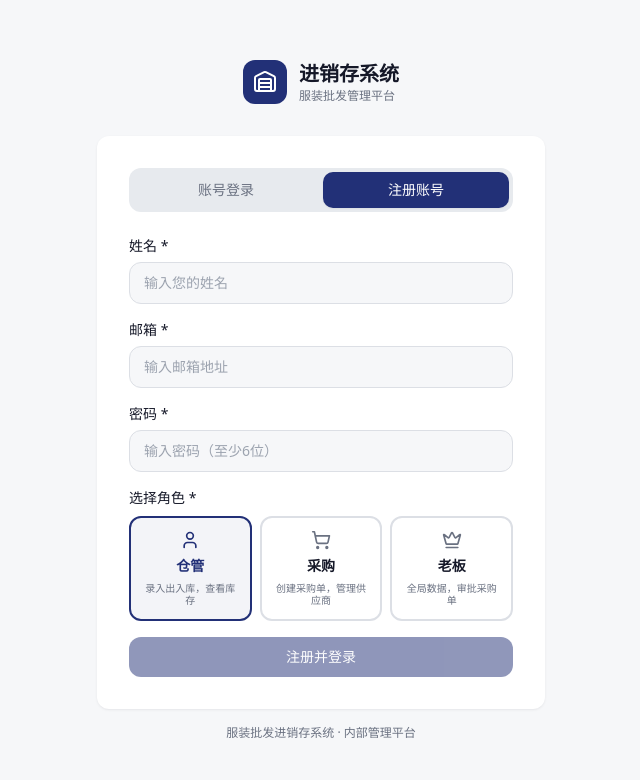
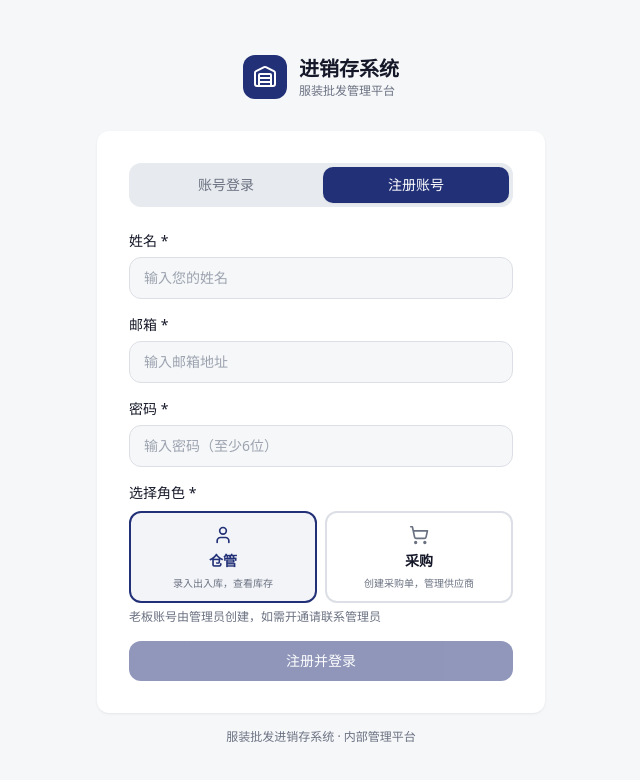
Before and after one commit to LessXi/enter-ProjectAlign, a React (Vite) app: page /login in a window 1280 px wide. Both pictures are taken after a click on the button "注册账号". Shown: the top 780 px of the page, without its empty margins (319-959 px from the left). Built offline with nearby package versions, Linux system fonts and the light colour scheme.

Commit message:
feat(login): restrict boss role self-registration

```diff
--- a/src/pages/Login.tsx
+++ b/src/pages/Login.tsx
@@ -2,14 +2,13 @@ import { useState } from 'react';
 import { useNavigate } from 'react-router-dom';
 import { useAuth } from '@/hooks/useAuth';
 import type { Role } from '@/types/inventory';
-import { Warehouse, Loader2, User, ShoppingCart, Crown } from 'lucide-react';
+import { Warehouse, Loader2, User, ShoppingCart } from 'lucide-react';
 
 type Tab = 'login' | 'register';
 
 const roleOptions: { value: Role; label: string; desc: string; icon: typeof User }[] = [
   { value: 'warehouse', label: '仓管', desc: '录入出入库，查看库存', icon: User },
   { value: 'purchasing', label: '采购', desc: '创建采购单，管理供应商', icon: ShoppingCart },
-  { value: 'boss', label: '老板', desc: '全局数据，审批采购单', icon: Crown },
 ];
 
 export default function Login() {
@@ -124,7 +123,7 @@ export default function Login() {
             {tab === 'register' && (
               <div>
                 <label className="block text-sm font-medium mb-2">选择角色 *</label>
-                <div className="grid grid-cols-3 gap-2">
+                <div className="grid grid-cols-2 gap-2">
                   {roleOptions.map(({ value, label, desc, icon: Icon }) => (
                     <button
                       key={value}
@@ -141,6 +140,7 @@ export default function Login() {
                     </button>
                   ))}
                 </div>
+                <p className="text-xs text-muted-foreground mt-1.5">老板账号由管理员创建，如需开通请联系管理员</p>
               </div>
             )}
 
```
